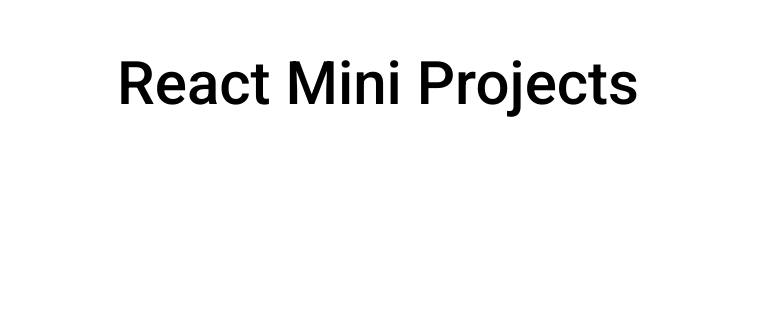
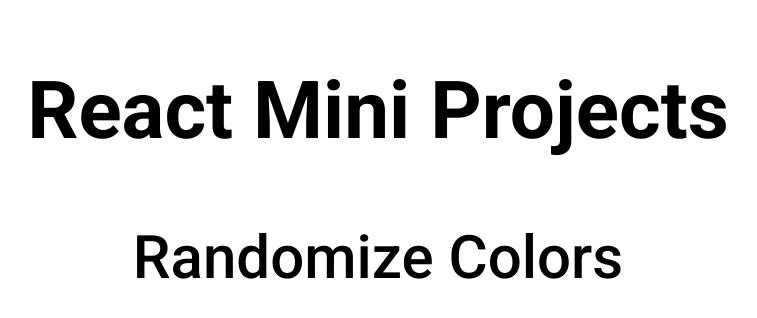
Before and after one commit to patbou02/react-mini-projects, a React (Create React App) app: page / in a window 1280 px wide. Shown: the top 318 px of the page, without its empty margins (262-1019 px from the left). Built offline with nearby package versions, Linux system fonts and the light colour scheme; the HTML template or start-up script is replaced by a standard one.

Commit message:
Created new RandomizeColors component and Title components.

```diff
--- a/src/App.js
+++ b/src/App.js
@@ -1,9 +1,13 @@
 import './App.css';
+import RandomizeColors from './projects/02-randomize-colors/RandomizeColors';
 
 function App() {
   return (
-    <div className="title text-center">React Mini Projects</div>
-  );
+    <div>
+      <div className="title-main text-center">React Mini Projects</div>
+      <RandomizeColors />
+    </div>
+);
 }
 
 export default App;
--- /dev/null
+++ b/src/components/Title.jsx
@@ -0,0 +1,9 @@
+function Title({ classes, text }) {
+  return (
+    <h1 className={!classes ? 'title text-center' : classes}>
+      {!text ? 'Title' : text}
+    </h1>
+  );
+}
+
+export default Title;
--- /dev/null
+++ b/src/projects/02-randomize-colors/RandomizeColors.jsx
@@ -0,0 +1,7 @@
+import Title from '../../components/Title';
+
+export default function RandomizeColors() {
+  return (
+    <Title text="Randomize Colors" />
+  );
+}
```
